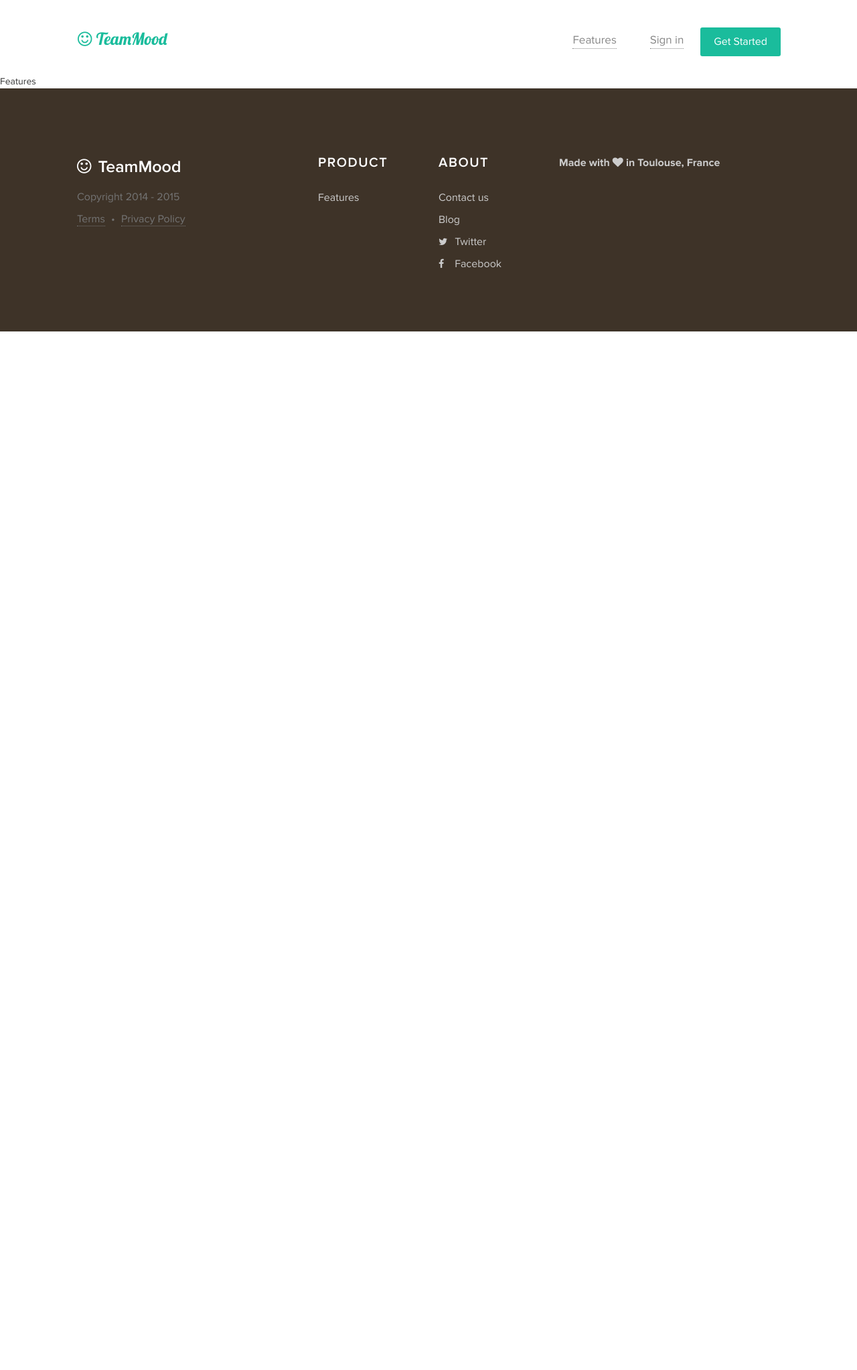
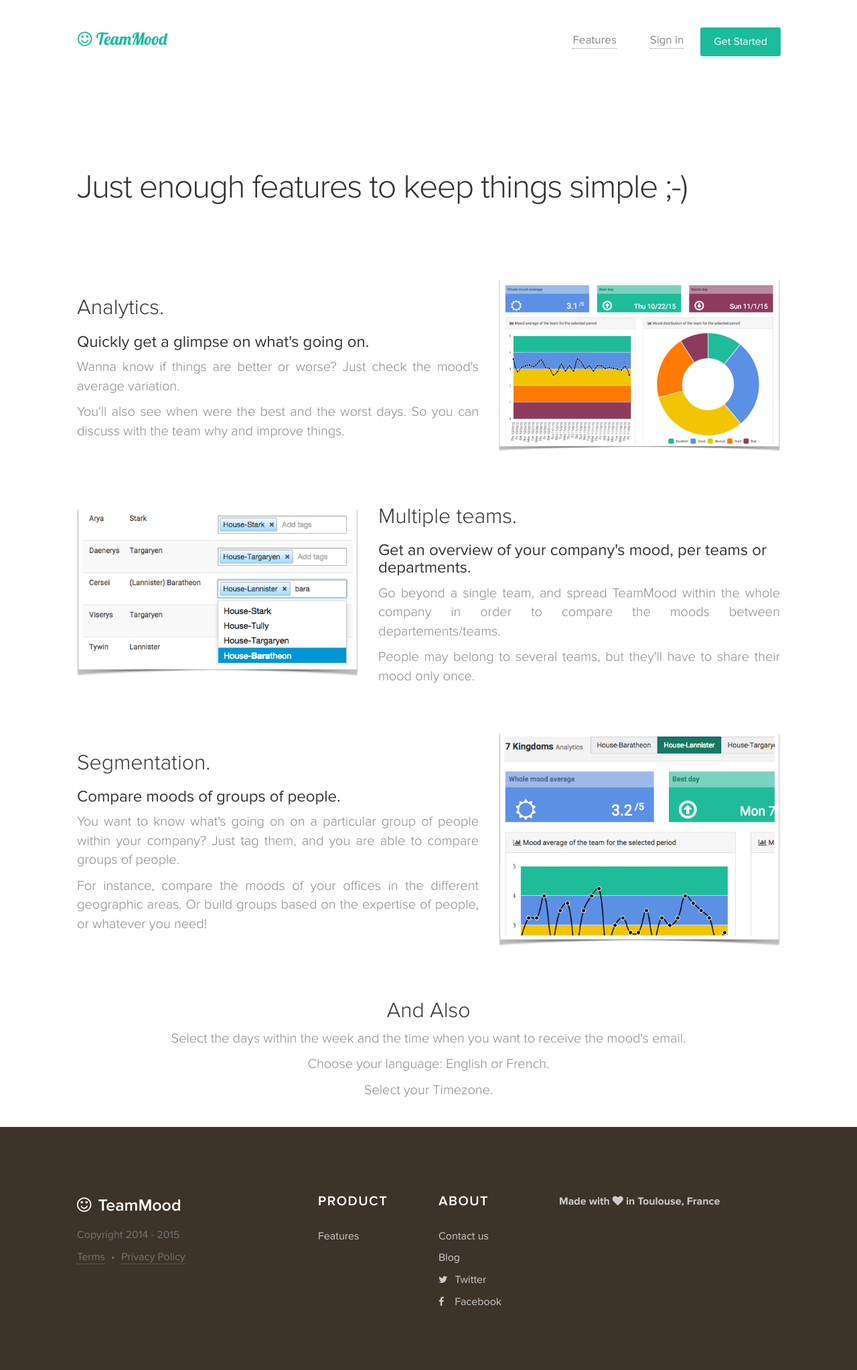
Before and after one commit to TeamMood/landing-page, a Jekyll site: the page built from en/features/index.html, in a window 1280 px wide. Shown: the whole page at 67% size. Built offline with Jekyll 4.4.1, drawn with Linux system fonts in a browser that asks for light colours; nearby versions of some CDN libraries; before the commit the page ends 900 px from its top, so only the background shows below that.

Commit message:
Feature - en

```diff
--- a/en/features/index.html
+++ b/en/features/index.html
@@ -2,4 +2,73 @@
 layout: default
 lang: en
 ---
-Features
+<div class="front-header homepage-header">
+    <div class="container">
+        <div class="row">
+            <div class="col-md-12">
+                <h1 class="text-center">Just enough features to keep things simple ;-)</h1>
+            </div>
+        </div>
+    </div>
+</div>
+
+<div class="homepage-api">
+    <div class="container">
+        <div class="row vcenter">
+            <div class="col-md-7">
+                <h2>Analytics.</h2>
+                <h3>Quickly get a glimpse on what's going on.</h3>
+                <p class="text-justify">Wanna know if things are better or worse? Just check the mood's average variation.</p>
+                <p class="text-justify">You'll also see when were the best and the worst days. So you can discuss with the team why and improve things.</p>
+            </div>
+            <div class="col-md-5">
+                <img class="img-responsive" src="/images/analytics.png">
+            </div>
+        </div>
+    </div>
+</div>
+
+<div class="homepage-api">
+    <div class="container">
+        <div class="row vcenter">
+            <div class="col-md-7 col-md-push-5">
+                <h2>Multiple teams.</h2>
+                <h3>Get an overview of your company's mood, per teams or departments.</h3>
+                <p class="text-justify">Go beyond a single team, and spread TeamMood within the whole company in order to compare the moods between departements/teams.</p>
+                <p class="text-justify">People may belong to several teams, but they'll have to share their mood only once.</p>
+            </div>
+            <div class="col-md-5 col-md-pull-7">
+                <img class="img-responsive" src="/images/tags.png">
+            </div>
+        </div>
+    </div>
+</div>
+
+<div class="homepage-api">
+    <div class="container">
+        <div class="row vcenter">
+            <div class="col-md-7">
+                <h2>Segmentation.</h2>
+                <h3>Compare moods of groups of people.</h3>
+                <p class="text-justify">You want to know what's going on on a particular group of people within your company? Just tag them, and you are able to compare groups of people.</p>
+                <p class="text-justify">For instance, compare the moods of your offices in the different geographic areas. Or build groups based on the expertise of people, or whatever you need!</p>
+            </div>
+            <div class="col-md-5">
+                <img class="img-responsive" src="/images/segmentation.png">
+            </div>
+        </div>
+    </div>
+</div>
+
+<div class="homepage-api">
+    <div class="container">
+        <div class="row">
+            <div class="col-md-12 center">
+                <h2>And Also</h2>
+                <p>Select the days within the week and the time when you want to receive the mood's email.</p>
+                <p>Choose your language: English or French.</p>
+                <p>Select your Timezone.</p>
+            </div>
+        </div>
+    </div>
+</div>
```
Also changed, not shown: css/main.css, images/analytics.png (added), images/segmentation.png (added), images/tags.png (added).
